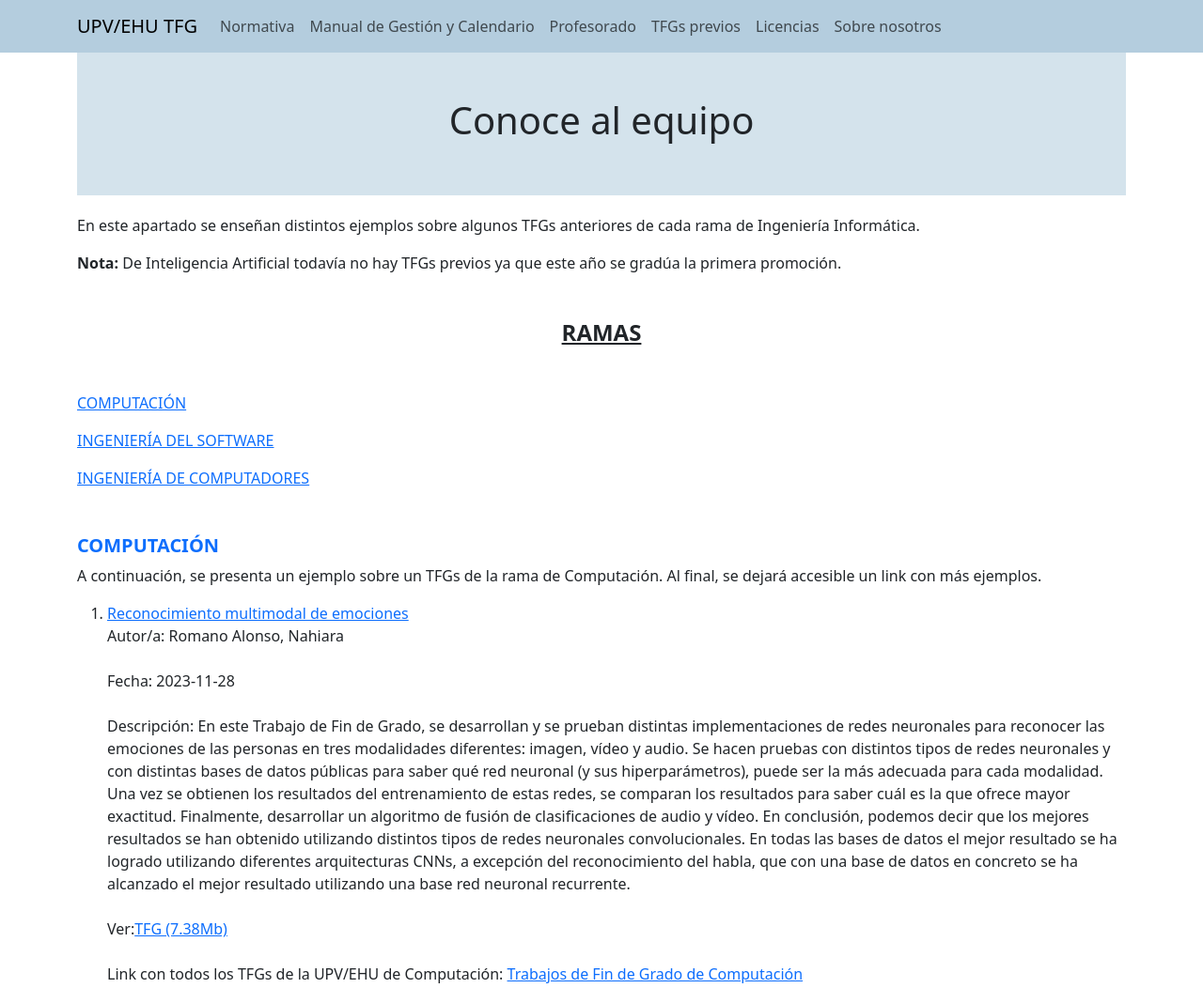
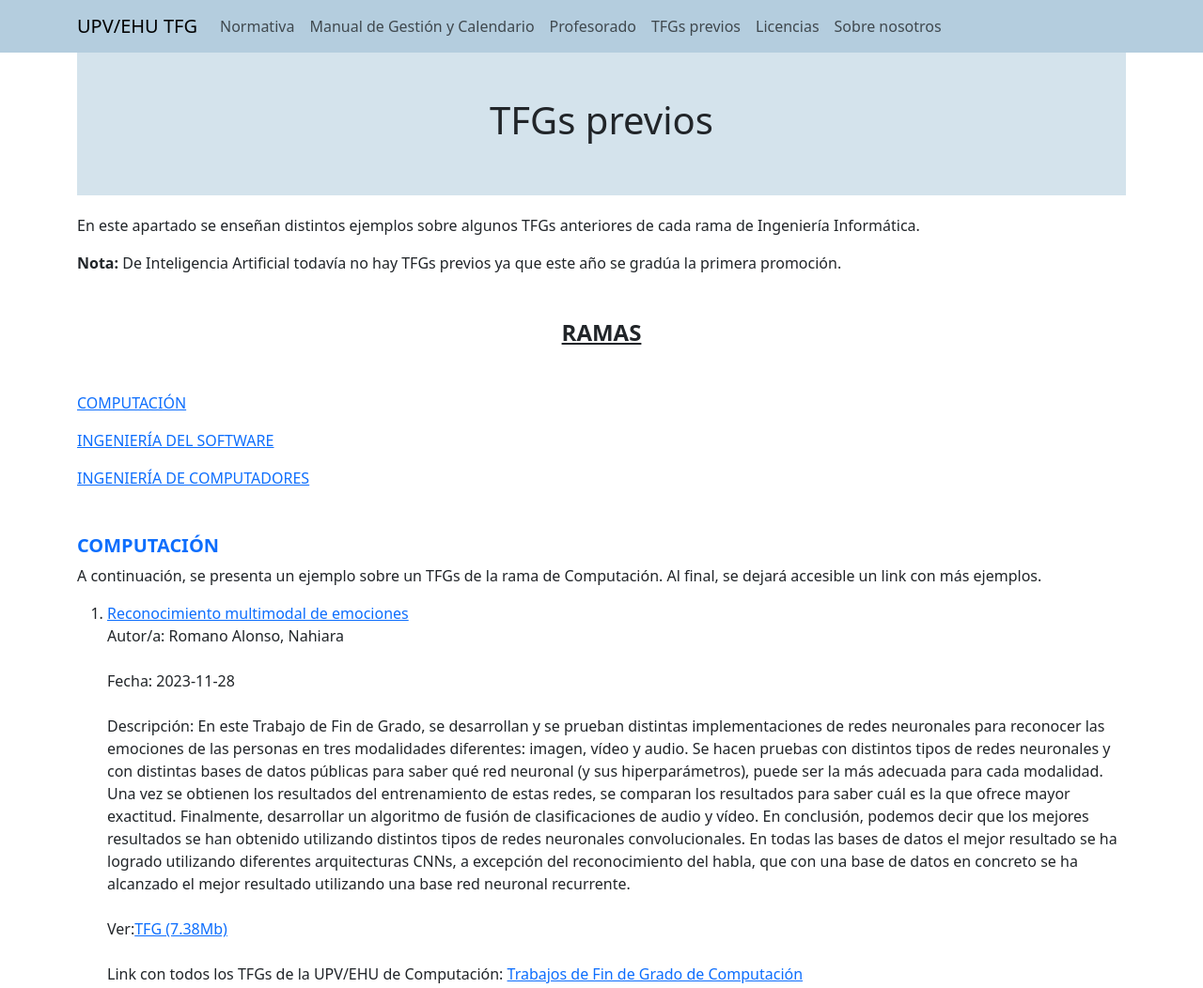
Before and after one commit to agarciacif/web_IPC, a website built with Vite: page tfgPrevios.html in a window 1280 px wide. Shown: the top 1052 px of the page at 94% size. Built offline with nearby package versions, Linux system fonts and the light colour scheme.

Commit message:
fix titulo de tfg previos

```diff
--- a/tfgPrevios.html
+++ b/tfgPrevios.html
@@ -54,7 +54,7 @@
             id="tit"
                 style="margin-bottom: 20px"
             >
-                <h1>Conoce al equipo</h1>
+                <h1>TFGs previos</h1>
             </header>
     <!--<main>
         <div class="container d-flex flex-column justify-content-center" style="margin-top: 80px;">
```
